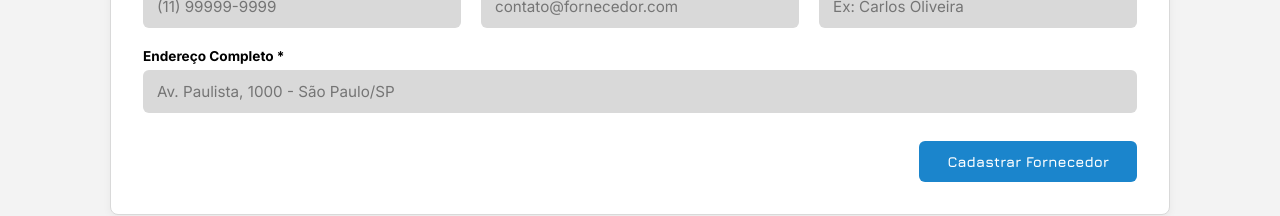
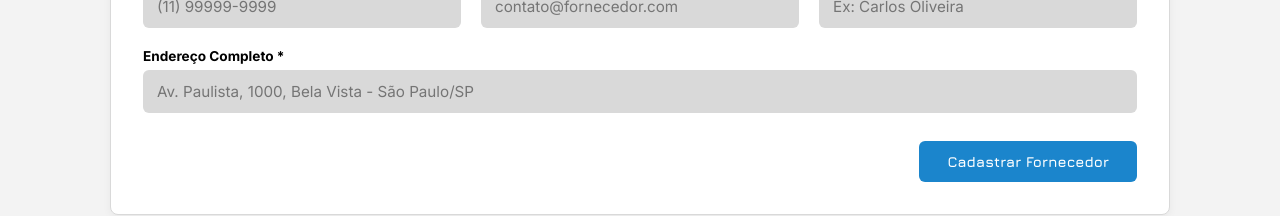
Before and after one commit to DaissaMatias/sistema-controle-estoque, a React app in the folder frontend/: page /fornecedores in a window 1280 px wide. Shown: the part 385-601 px from the top of the page. Built offline with nearby package versions, Linux system fonts and the light colour scheme; no server answers; the HTML template or start-up script is replaced by a standard one.

Commit message:
style: ajustes em estilos e visualização de informações da pagina

```diff
--- a/frontend/src/pages/Fornecedores.jsx
+++ b/frontend/src/pages/Fornecedores.jsx
@@ -228,7 +228,7 @@ export default function Fornecedores() {
                 type="text"
                 name="endereco"
                 required
-                placeholder="Av. Paulista, 1000 - São Paulo/SP"
+                placeholder="Av. Paulista, 1000, Bela Vista - São Paulo/SP"
                 value={formData.endereco}
                 onChange={handleChange}
                 style={styles.input}
@@ -265,6 +265,7 @@ export default function Fornecedores() {
                   <th style={styles.th}>CNPJ</th>
                   <th style={styles.th}>TELEFONE</th>
                   <th style={styles.th}>E-MAIL</th>
+                  <th style={styles.th}>ENDEREÇO</th>
                   <th style={styles.th}>CONTATO</th>
                   <th style={styles.thCenter}>AÇÃO</th>
                 </tr>
@@ -276,6 +277,7 @@ export default function Fornecedores() {
                     <td style={styles.td}>{fornecedor.cnpj}</td>
                     <td style={styles.td}>{fornecedor.telefone || '-'}</td>
                     <td style={styles.td}>{fornecedor.email || '-'}</td>
+                    <td style={styles.td}>{fornecedor.endereco || '-'}</td>
                     <td style={styles.td}>{fornecedor.contato_principal || '-'}</td>
                     <td style={styles.tdCenter}>
                       <button
@@ -415,7 +417,7 @@ const styles = {
     borderBottom: '1px solid var(--input-bg)'
   },
   td: {
-    padding: '16px',
+    padding: '16px 10px',
     color: 'var(--texto-preto)',
     fontSize: '0.95rem'
   },
@@ -427,7 +429,7 @@ const styles = {
     backgroundColor: '#fff1f0',
     color: '#e53e3e',
     border: '1px solid #ffa39e',
-    padding: '6px 14px',
+    padding: '6px 10px',
     borderRadius: '4px',
     fontSize: '0.8rem',
     fontWeight: 'bold',
```
